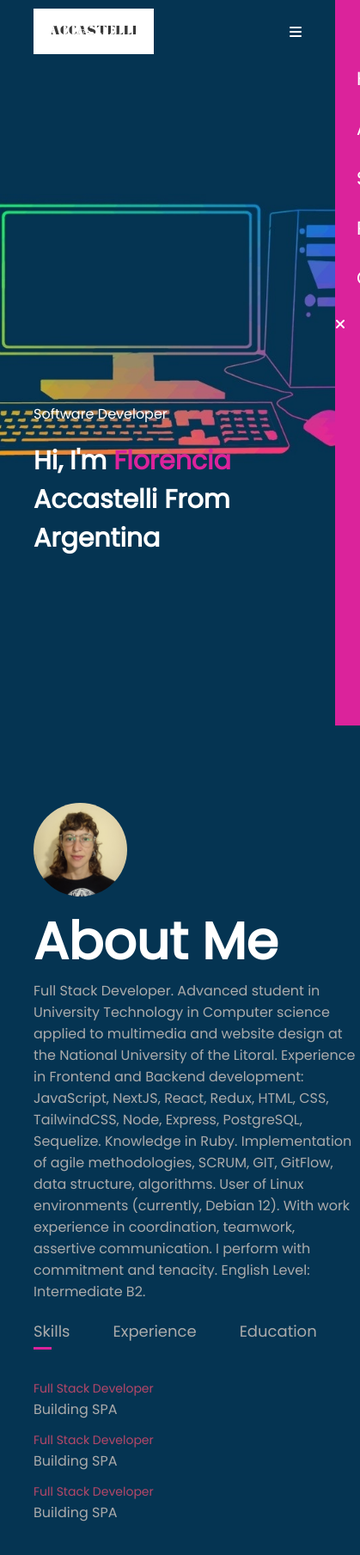
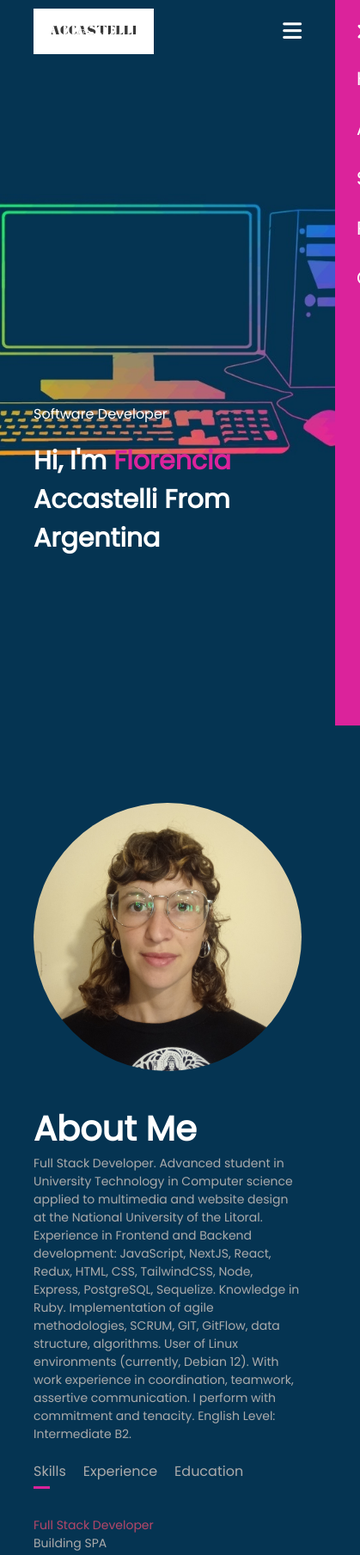
Before and after one commit to FlorAccastelli/floraccastelli.github.io, a plain HTML site: page index.html in a window 390 px wide. Shown: the top 1809 px of the page at 86% size, 419 px wide, since content can reach past the window. Drawn offline with Linux system fonts and the light colour scheme.

Commit message:
responsive design and functionalities

```diff
--- a/index.html
+++ b/index.html
@@ -176,5 +176,16 @@
         }
 
     </script>
+    <script>
+        var sidemenu = document.getElementById("sidemenu");
+
+        function openmenu() {
+            sidemenu.style.right = "0";
+        }
+
+        function closemenu() {
+            sidemenu.style.right = "-200px";
+        }
+    </script>
 </body>
 </html>
--- a/style.css
+++ b/style.css
@@ -356,7 +356,7 @@ form .btn2 {
 
 /* -------------css responsive ------------- */
 
-nav .fas {
+nav .fa-solid {
     display: none;
 }
 
@@ -371,7 +371,7 @@ nav .fas {
     .header-text h1 {
         font-size: 30px;
     }
-    nav .fas {
+    nav .fa-solid {
         display: block;
         font-size: 25px;
     }
@@ -384,15 +384,36 @@ nav .fas {
         height: 100vh;
         padding-top: 50px;
         z-index: 2;
+        transition: right 0.5s;
     }
     nav ul li {
         display: block;
         margin: 25px;
     }
-    nav ul .fas {
+    nav ul .fa-solid {
         position: absolute;
         top: 25px;
         left: 25px;
         cursor: pointer;
     }
+    .sub-title {
+        font-size: 40px;
+    }
+    .about-col-1, .about-col-2 {
+        flex-basis: 100%;
+    }
+    .about-col-1 {
+        margin-top: 0;
+        margin-bottom: 30px;
+    }
+    .about-col-2 {
+        font-size: 14px;
+    }
+    .tab-links {
+        font-size: 16px;
+        margin-right: 20px;
+    }
+    .contact-left, .contact-right {
+        flex-basis: 100%;
+    }
 }
```
